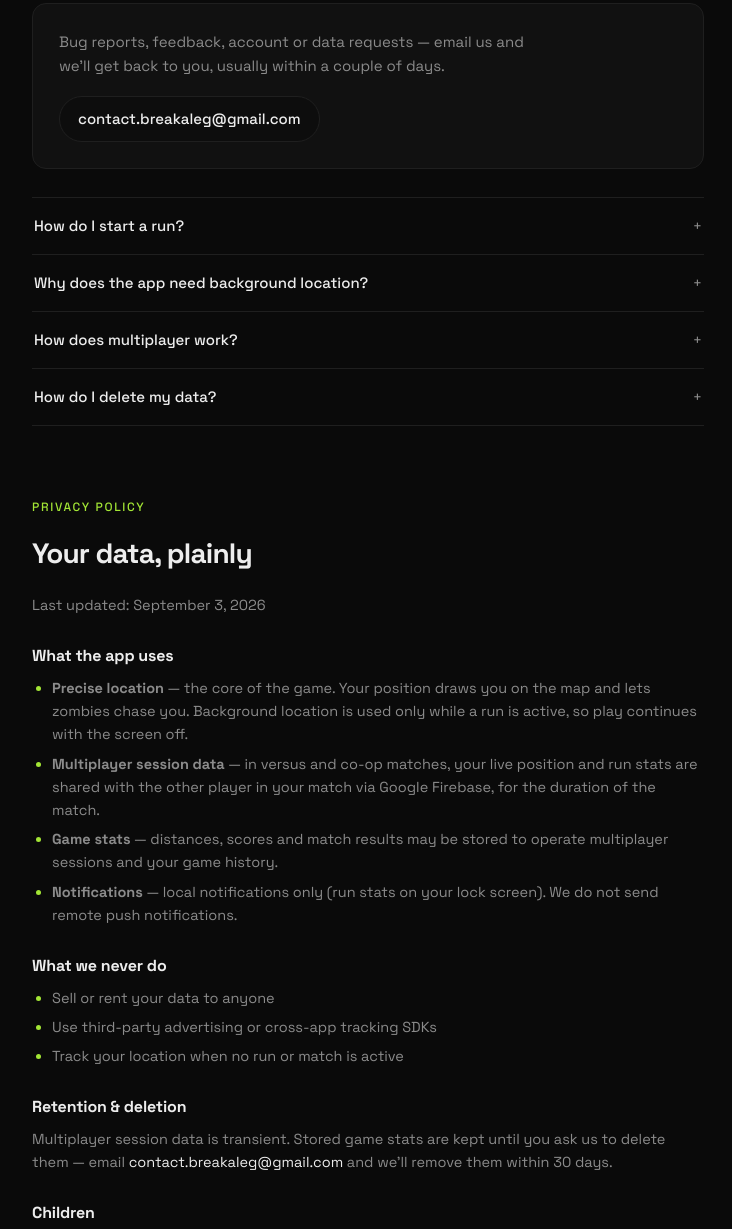
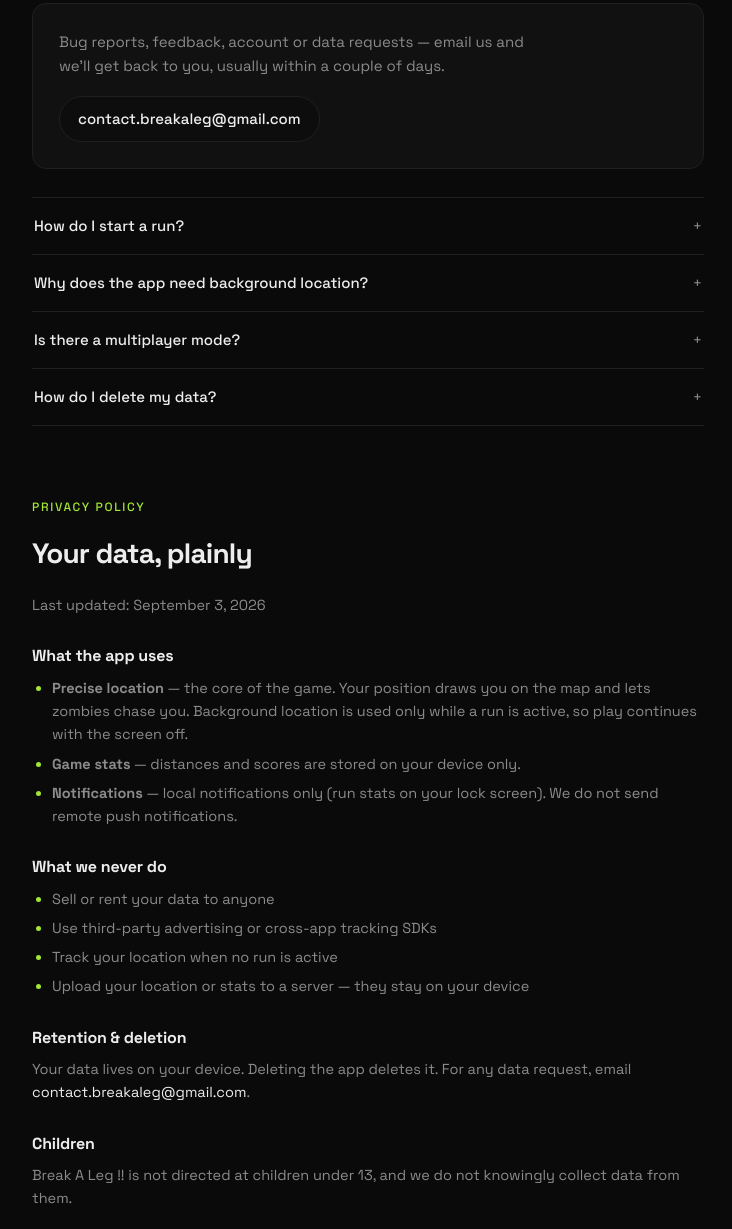
Before and after one commit to Felixx1502/breakaleg-support, a plain HTML site: page index.html in a window 1280 px wide. Shown: the part 941-2170 px from the top of the page, without its empty margins (272-1004 px from the left). Drawn offline with Linux system fonts and the light colour scheme.

Commit message:
Align with shipped build: co-op coming soon, stats on-device only

```diff
--- a/index.html
+++ b/index.html
@@ -344,7 +344,7 @@
     <div class="how">
       <div><b>Run</b><span>Zombies spawn on the real streets around you and hunt at real running speeds.</span></div>
       <div><b>Outlast</b><span>Grab bullets, boosts and supply drops scattered across your city to stay alive.</span></div>
-      <div><b>Compete</b><span>Versus and co-op modes — survive alongside friends, or longer than them.</span></div>
+      <div><b>Coming soon</b><span>Co-op mode — round up your crew and outrun one horde together.</span></div>
     </div>
   </section>
 
@@ -365,12 +365,12 @@
       <p>So a run can keep tracking while your screen is off or locked — the zombies don't stop when your display does. Location is only used while a run is active.</p>
     </details>
     <details>
-      <summary>How does multiplayer work?</summary>
-      <p>Versus and co-op matches run over the internet: your live position and run stats are shared with the other player in your match for the duration of the session. Nothing is shared after the match ends.</p>
+      <summary>Is there a multiplayer mode?</summary>
+      <p>Co-op is in development — you'll see it marked "coming soon" on the mode select screen. We'll announce it when it ships.</p>
     </details>
     <details>
       <summary>How do I delete my data?</summary>
-      <p>Email us at the address above from the account you play with and we'll remove your multiplayer profile and stored stats within 30 days.</p>
+      <p>Everything is stored on your device — deleting the app deletes your stats and settings. No account, no server copy, nothing else to remove.</p>
     </details>
   </section>
 
@@ -382,8 +382,7 @@
     <h3>What the app uses</h3>
     <ul>
       <li><b>Precise location</b> — the core of the game. Your position draws you on the map and lets zombies chase you. Background location is used only while a run is active, so play continues with the screen off.</li>
-      <li><b>Multiplayer session data</b> — in versus and co-op matches, your live position and run stats are shared with the other player in your match via Google Firebase, for the duration of the match.</li>
-      <li><b>Game stats</b> — distances, scores and match results may be stored to operate multiplayer sessions and your game history.</li>
+      <li><b>Game stats</b> — distances and scores are stored on your device only.</li>
       <li><b>Notifications</b> — local notifications only (run stats on your lock screen). We do not send remote push notifications.</li>
     </ul>
 
@@ -391,11 +390,12 @@
     <ul>
       <li>Sell or rent your data to anyone</li>
       <li>Use third-party advertising or cross-app tracking SDKs</li>
-      <li>Track your location when no run or match is active</li>
+      <li>Track your location when no run is active</li>
+      <li>Upload your location or stats to a server — they stay on your device</li>
     </ul>
 
     <h3>Retention & deletion</h3>
-    <p>Multiplayer session data is transient. Stored game stats are kept until you ask us to delete them — email <a href="mailto:contact.breakaleg@gmail.com">contact.breakaleg@gmail.com</a> and we'll remove them within 30 days.</p>
+    <p>Your data lives on your device. Deleting the app deletes it. For any data request, email <a href="mailto:contact.breakaleg@gmail.com">contact.breakaleg@gmail.com</a>.</p>
 
     <h3>Children</h3>
     <p>Break A Leg !! is not directed at children under 13, and we do not knowingly collect data from them.</p>
```
